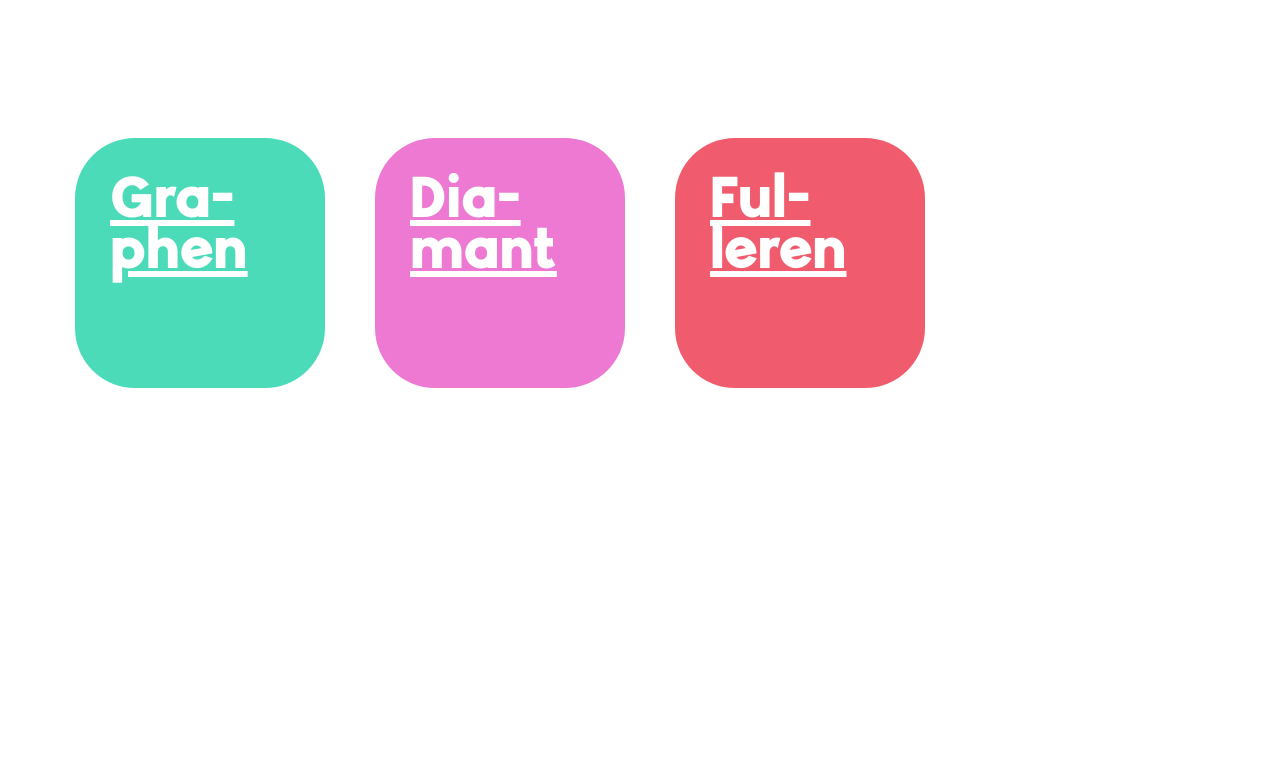
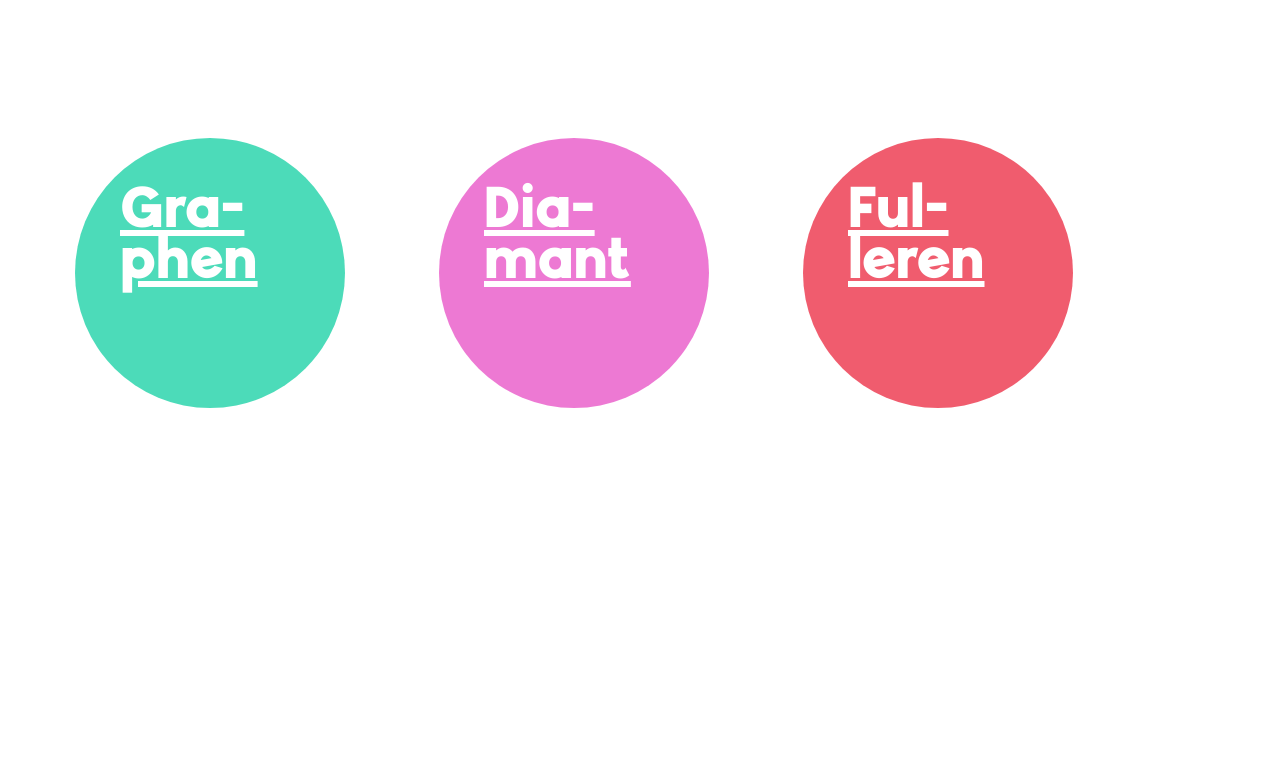
Before and after one commit to Univream/Univream.github.io, a website: page nanotube.html in a window 1280 px wide. Shown: the part 5160-5936 px from the top of the page. Drawn offline with nearby package versions, Linux system fonts and the light colour scheme; no server answers.

Commit message:
Add nanotube arkit support

```diff
--- a/js/app.js
+++ b/js/app.js
@@ -5,6 +5,26 @@
     else{
         console.error("Error while getting model name");
     }
+
+    const isARCompatible = (function () {
+        try {
+            var a = document.createElement("a");
+            return a.relList.supports("ar");
+        }
+        catch(err) {
+            if (err instanceof TypeError) {
+                return false;
+            }
+        }
+    }());
+
+    if(isARCompatible) {
+        $("#MoleculeAR").css("display", "inline-block");
+    }
+
+
+
+
     var graphicDIV = document.getElementById("graphic");
     Graphic(window, THREE, graphicDIV, `../graphics/${matches[1]}.drc`);
 }());
--- a/nanotube.html
+++ b/nanotube.html
@@ -54,26 +54,32 @@
             </article>
         </main>
 
-
         <div class="backlayer">
             <div id="graphic"></div>
         </div>
 
-
         <footer>
             <div class="footbar">
                 <div class="footbar__list">
-                    <div class="footbar__item footbar__item--secondary"><a href="/a" class="footbar__item__text">Gra- phen</a></div>
-                    <div class="footbar__item footbar__item--teriary"><a href="/a" class="footbar__item__text">Dia- mant</a></div>
-                    <div class="footbar__item footbar__item--quaternary"><a href="/a" class="footbar__item__text">Ful- leren</a></div>
+                    <div id="MoleculeAR" class="footbar__item footbar__item__arbadge">
+                        <a class="footbar__item__arlink" href="/graphics/nanotube.usdz" rel="ar">
+                            <img src="/img/ARKitLabel.png"/>
+                        </a>
+                    </div>
+                    <div class="footbar__item footbar__item--secondary">
+                        <a href="/a" class="footbar__item__text">Gra- phen</a>
+                    </div>
+                    <div class="footbar__item footbar__item--teriary">
+                        <a href="/a" class="footbar__item__text">Dia- mant</a>
+                    </div>
+                    <div class="footbar__item footbar__item--quaternary">
+                        <a href="/a" class="footbar__item__text">Ful- leren</a>
+                    </div>
                 </div>
             </div>
 
             <div class="note">
                 <img class="note__gpImage" src="/img/gpLogo.png" />
-                <!-- <p class="note__body">
-
-                </p> -->
             </div>
         </footer>
 
--- a/scss/compontents/_footbar.scss
+++ b/scss/compontents/_footbar.scss
@@ -11,24 +11,48 @@
     -webkit-overflow-scrolling: touch;
 
     @include e(list) {
-        display: flex;
-        flex-direction: row;
-        flex-wrap: nowrap;
-        align-items: center;
-        justify-items: space-between;
+        // display: flex;
+        // flex-direction: row;
+        // flex-wrap: nowrap;
+        // align-items: center;
+        // justify-items: space-between;
         margin: px-to-em(15px);
-        min-width: 950px;
+        white-space: nowrap;
+        //min-width: 950px;
     }
 
     @include e(item) {
-        display: block;
+        display: inline-block;
         width: 180px;
         height: 180px;
-        padding: 35px;
+        padding: 45px;
         color:white;
-        border-radius: 60px;
-        margin-right: 50px;
-        vertical-align: baseline;
+        border-radius: 50%;
+        margin-right: 90px;
+        vertical-align: middle;
+
+        @include e(arlink) {
+            display: block;
+            width: 100%;
+            border-radius: 50%;
+        }
+
+        @include e(arbadge) {
+            vertical-align: middle;
+            // will be set to 'inline-block' in case of user agent support
+            display: none;
+            width: 210px;
+            height: 210px;
+            margin-right: 80px;
+            border: 10px solid black;
+            padding: 20px;
+            background: white;
+            overflow: hidden;
+            img {
+                display: block;
+                width: 100%;
+            }
+        }
 
         @each $name, $color in $colors {
             @include m($name) {
@@ -41,6 +65,7 @@
         }
 
         @include e(text) {
+            white-space: normal;
             display: block;
             font-size: px-to-em(60px);
             line-height: 0.85;
```
Also changed, not shown: css/application.css, img/ARKitLabel.png (added), img/ARKitLabelIcon.png (added), 2 other files.
